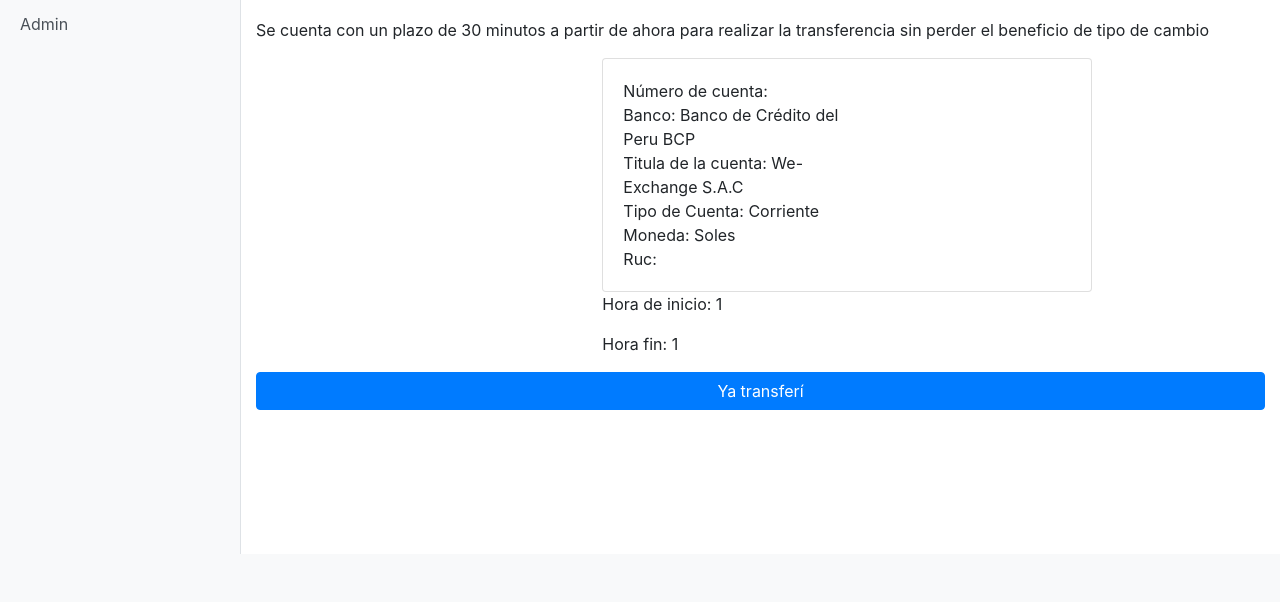
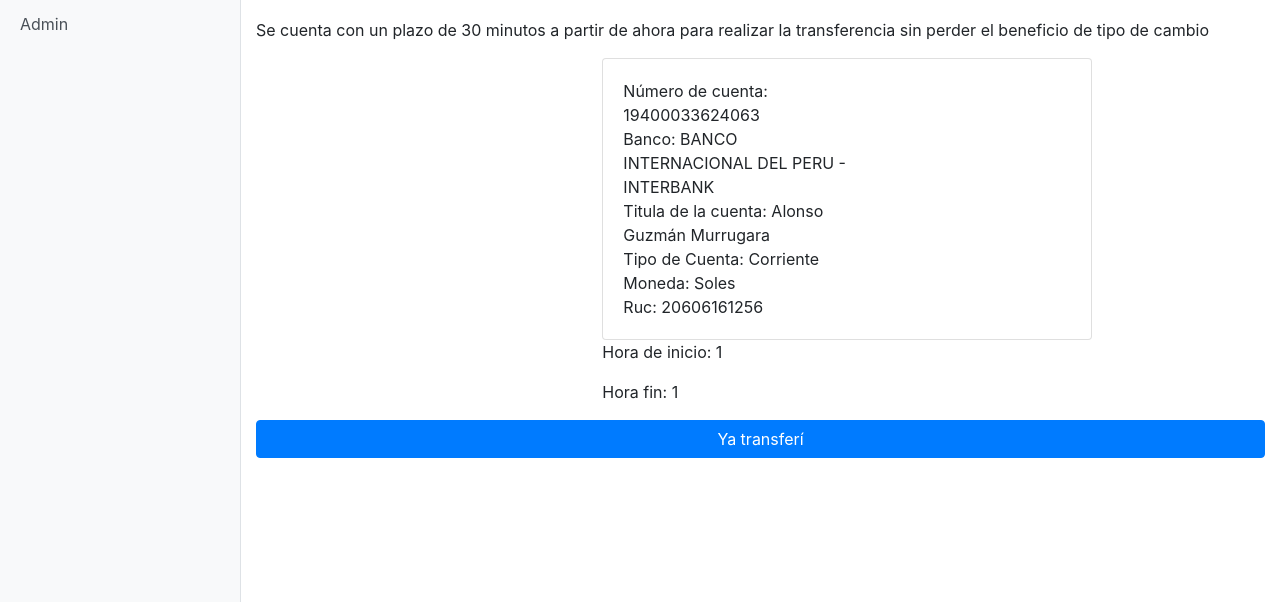
Before and after one commit to rlrobles/appweex, a Flask app: page /operacion/validar/1 in a window 1280 px wide. Shown: the part 253-855 px from the top of the page. Before the commit the page ends 807 px from the top, so only its background shows below. Run offline with Flask 2, Linux system fonts and the light colour scheme; the visitor is signed in with stand-in values (Sample User, id 1); some libraries are stand-ins or nearby versions.

Commit message:
Actualizacion Datos Bancarios

```diff
--- a/app.py
+++ b/app.py
@@ -157,7 +157,7 @@
     cur.execute("SELECT COMPRA, VENTA FROM tasa_cambio WHERE IDMONEDA_1 = 2 ORDER BY FECHAHORAACTUALIZACION DESC LIMIT 1")
     data = cur.fetchall()
     equivalenteUSD = 1 / data[0][1]
-    equivalentePEN = data[0][1]
+    equivalentePEN = data[0][0]
     cur.close()
 
     if (moneda == 'PEN'):
@@ -180,12 +180,12 @@
 
 @app.route('/weex/tasa-cambioVenta/v1/<moneda>', methods=['GET'])
 @cross_origin()
-def apiTipoCambioMonedashome(moneda):
+def apiTipoCambioMonedashome2(moneda):
     cur = mysql.connection.cursor()
     cur.execute("SELECT COMPRA, VENTA FROM tasa_cambio WHERE IDMONEDA_1 = 2 ORDER BY FECHAHORAACTUALIZACION DESC LIMIT 1")
     data = cur.fetchall()
     equivalenteUSD = 1 / data[0][0]
-    equivalentePEN = data[0][0]
+    equivalentePEN = data[0][1]
     cur.close()
 
     if (moneda == 'PEN'):
@@ -899,6 +899,7 @@
 @app.route("/operacion/validar/<codinterno>", methods=['GET','POST'])
 #@login_required
 def operacionValidarOrden(codinterno):
+
     return render_template("orden.html")
 
 @app.route("/procesar-orden", methods=['GET','POST'])
@@ -1004,9 +1005,9 @@
             session["nro_orden"] = nro_orden
 
             now = datetime.datetime.now() -  datetime.timedelta(hours=1)
-            nowEnd = now + datetime.timedelta(minutes=30)
-            session["strHoraInicio"] = str(now)
-            session["strHoraFin"] = str(nowEnd)
+            nowEnd = now + datetime.timedelta(minutes=20)
+            session["strHoraInicio"] = str(now.strftime("%b %d %Y %H:%M"))
+            session["strHoraFin"] = str(nowEnd.strftime("%b %d %Y %H:%M"))
             #now = datetime.now()
             #session["strHoraraInicio"] = str(now)
             print("antes de insertar orden")
--- a/templates/orden.html
+++ b/templates/orden.html
@@ -62,13 +62,13 @@
                           <div class="card-body">
                             <div class="col-lg-6">
                                 <div class="row">
-                                    Número de cuenta:
+                                    Número de cuenta: 19400033624063
                                 </div>
                                 <div class="row">
-                                    Banco: Banco de Crédito del Peru BCP
+                                    Banco: BANCO INTERNACIONAL DEL PERU - INTERBANK
                                 </div>
                                 <div class="row">
-                                    Titula de la cuenta: We-Exchange S.A.C
+                                    Titula de la cuenta: Alonso Guzmán Murrugara
                                 </div>
                             </div>
                             <div class="col-lg-6">
@@ -79,7 +79,7 @@
                                     Moneda: {{ session["strMonedaRecibo"] }}
                                 </div>
                                 <div class="row">
-                                    Ruc:
+                                    Ruc: 20606161256
                                 </div>
                             </div>
                           </div>
--- a/templates/ordenes.html
+++ b/templates/ordenes.html
@@ -38,9 +38,9 @@
           <td> {{ row[4] }} </td> -->
           <td> {{ row[5] }} </td>
           <!-- <td> {{ row[6] }} </td>-->
-          <td> {{ row[13] }} </td><!-- <td> {{ row[7] }} </td>  -->
+          <td> {{ row[14] }} </td><!-- <td> {{ row[7] }} </td>  -->
           <td> {{ row[8] }} </td>
-          <td> {{ row[14] }} </td><!-- <td> {{ row[9] }} </td> -->
+          <td> {{ row[15] }} </td><!-- <td> {{ row[9] }} </td> -->
           <!--<td> {{ row[10] }} </td>
           <td> {{ row[11] }} </td>
           <td> {{ row[12] }} </td> -->
```
